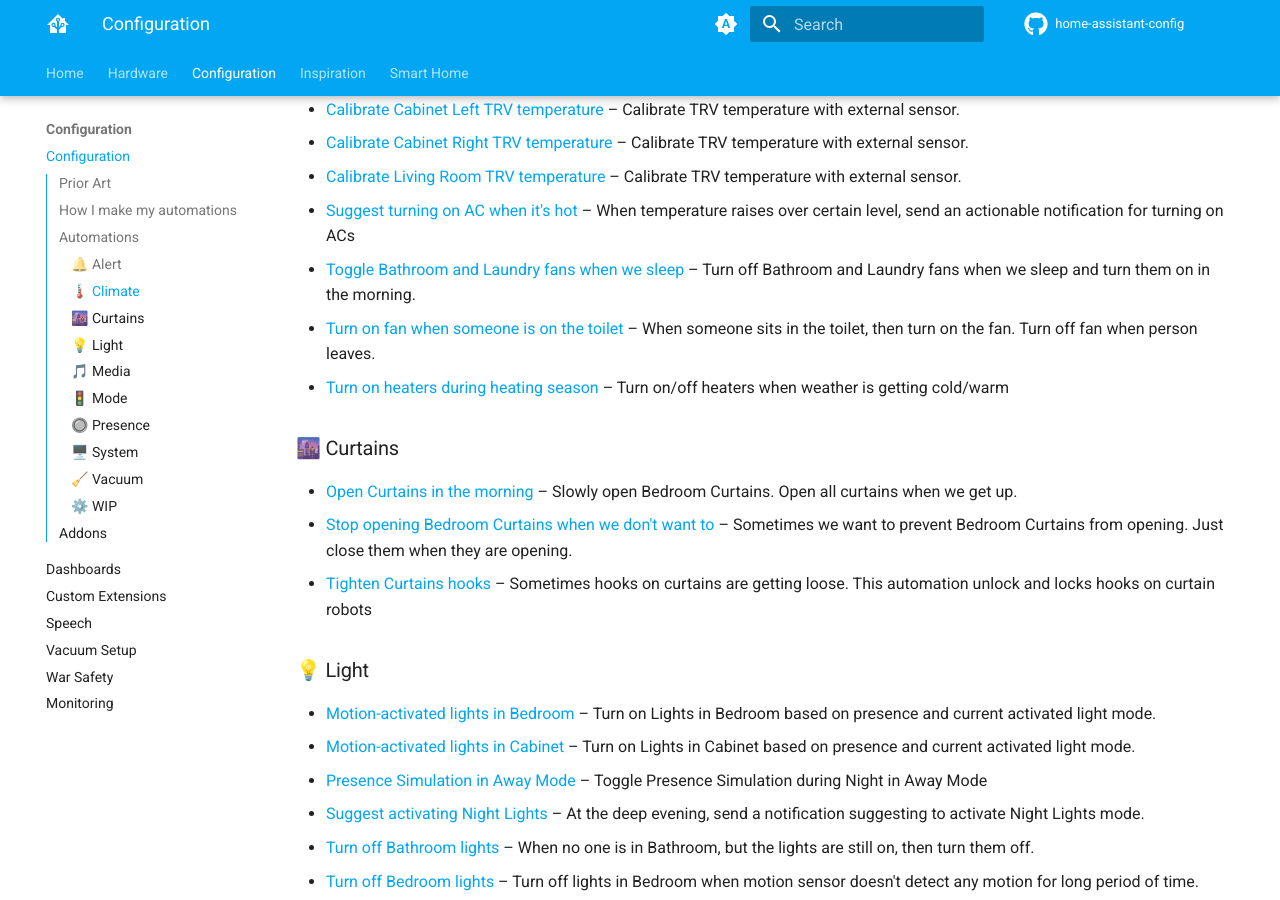
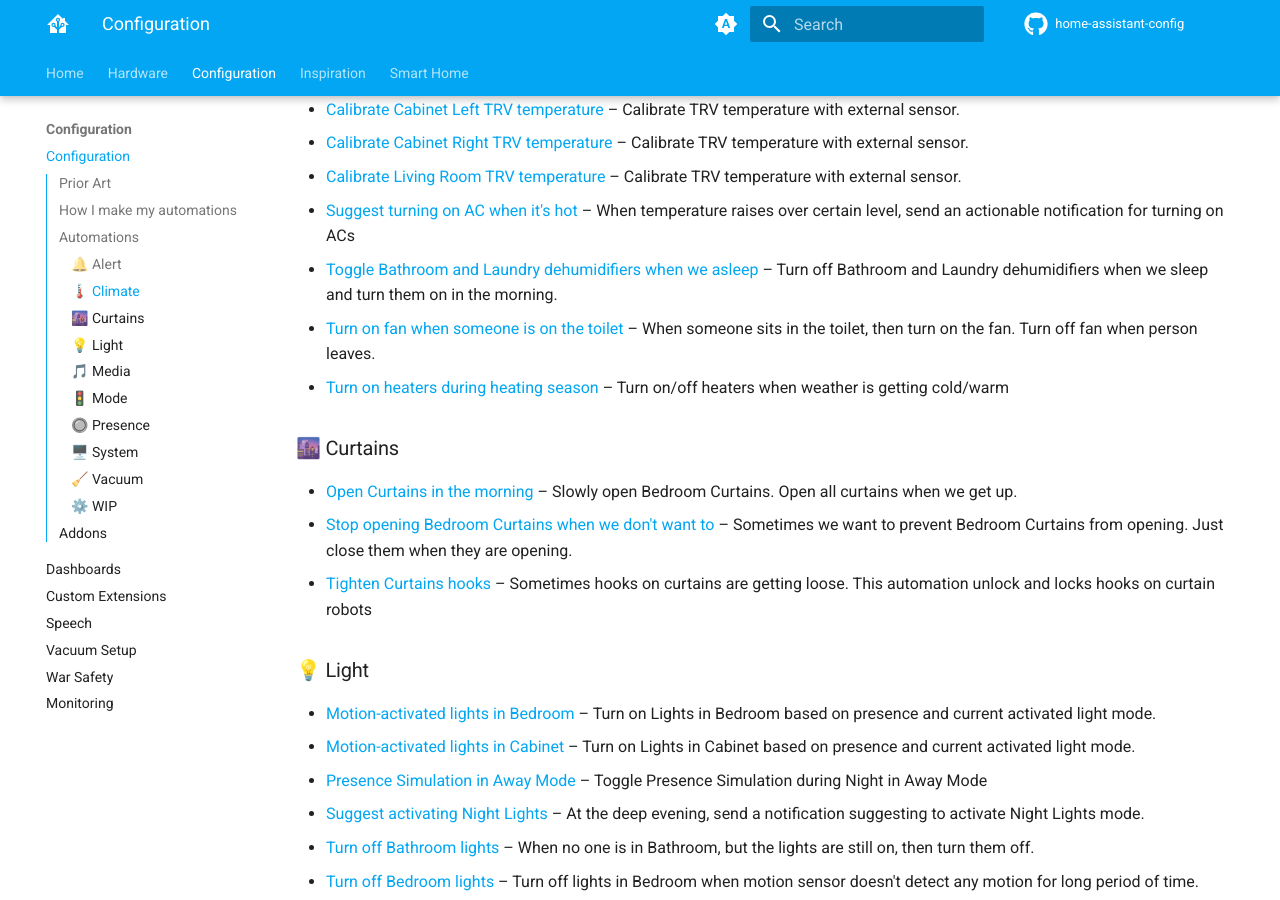
Before and after one commit to denysdovhan/home-assistant-config, an MkDocs documentation site: the page built from docs/config/index.md, in a window 1280 px wide and 900 px high, scrolled down 2123 px. Built offline with MkDocs 1.6.1 and Material for MkDocs 9.7.7, drawn with Linux system fonts in a browser that asks for light colours; comment, search, counter and statistics services are not loaded.

Commit message:
docs: Update docs

```diff
--- a/docs/config/index.md
+++ b/docs/config/index.md
@@ -69,7 +69,7 @@ Total number of automations: **63**️
 - [Calibrate Cabinet Right TRV temperature](https://github.com/denysdovhan/home-assistant-config/blob/9ff2a365ae41e27ddb5c0d6074cc071df4f6adf8/automations.yaml#L1575) – Calibrate TRV temperature with external sensor.
 - [Calibrate Living Room TRV temperature](https://github.com/denysdovhan/home-assistant-config/blob/9ff2a365ae41e27ddb5c0d6074cc071df4f6adf8/automations.yaml#L1548) – Calibrate TRV temperature with external sensor.
 - [Suggest turning on AC when it's hot](https://github.com/denysdovhan/home-assistant-config/blob/9ff2a365ae41e27ddb5c0d6074cc071df4f6adf8/automations.yaml#LNone) – When temperature raises over certain level, send an actionable notification for turning on ACs
-- [Toggle Bathroom and Laundry fans when we sleep](https://github.com/denysdovhan/home-assistant-config/blob/9ff2a365ae41e27ddb5c0d6074cc071df4f6adf8/automations.yaml#L2535) – Turn off Bathroom and Laundry fans when we sleep and turn them on in the morning.
+- [Toggle Bathroom and Laundry dehumidifiers when we asleep](https://github.com/denysdovhan/home-assistant-config/blob/9ff2a365ae41e27ddb5c0d6074cc071df4f6adf8/automations.yaml#L2535) – Turn off Bathroom and Laundry dehumidifiers when we sleep and turn them on in the morning.
 - [Turn on fan when someone is on the toilet](https://github.com/denysdovhan/home-assistant-config/blob/9ff2a365ae41e27ddb5c0d6074cc071df4f6adf8/automations.yaml#L1051) – When someone sits in the toilet, then turn on the fan. Turn off fan when person leaves.
 - [Turn on heaters during heating season](https://github.com/denysdovhan/home-assistant-config/blob/9ff2a365ae41e27ddb5c0d6074cc071df4f6adf8/automations.yaml#L556) – Turn on/off heaters when weather is getting cold/warm
 
@@ -108,7 +108,7 @@ Total number of automations: **63**️
 - [Low Power Mode](https://github.com/denysdovhan/home-assistant-config/blob/9ff2a365ae41e27ddb5c0d6074cc071df4f6adf8/automations.yaml#L474) – Minimise electricity consumption during the outage, when on reserve power supply.
 - [Night Lights Activation](https://github.com/denysdovhan/home-assistant-config/blob/9ff2a365ae41e27ddb5c0d6074cc071df4f6adf8/automations.yaml#L2265) – The activation flow for a Evening Lights mode. Enables turns on corresponding lights and motion-activated lights.
 - [Sleeping Lights Activation](https://github.com/denysdovhan/home-assistant-config/blob/9ff2a365ae41e27ddb5c0d6074cc071df4f6adf8/automations.yaml#L2520) – The activation flow for a Sleeping Lights mode. Enables turns on corresponding lights.
-- [Turn off light modes when all lights turn off](https://github.com/denysdovhan/home-assistant-config/blob/9ff2a365ae41e27ddb5c0d6074cc071df4f6adf8/automations.yaml#L2570) – Turn off all light modes when all lights are off in the night, meaning we are set to sleep.
+- [Turn off light modes when all lights turn off](https://github.com/denysdovhan/home-assistant-config/blob/9ff2a365ae41e27ddb5c0d6074cc071df4f6adf8/automations.yaml#L2567) – Turn off all light modes when all lights are off in the night, meaning we are set to sleep.
 
 ### 🔘 Presence
 
```
